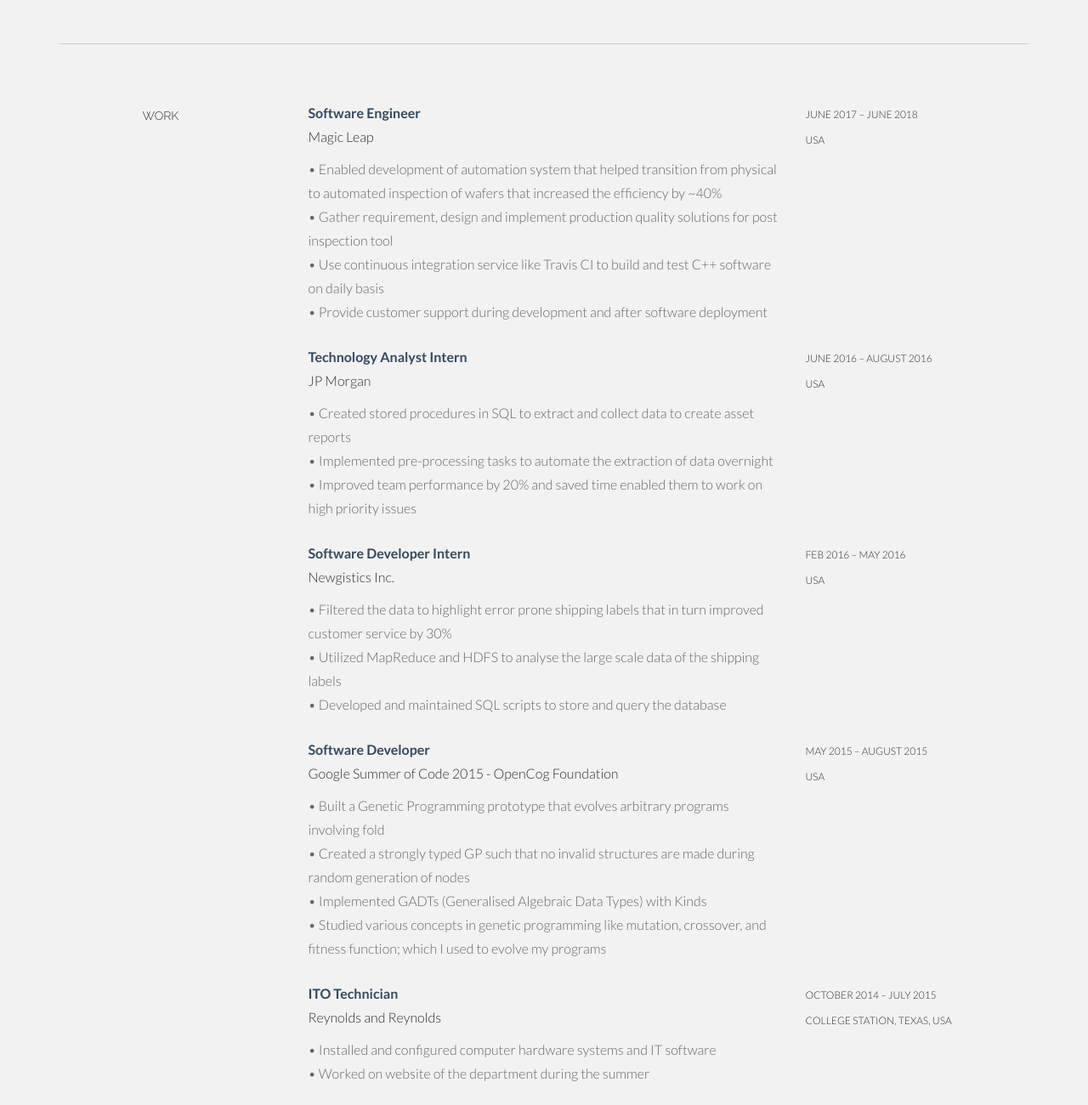
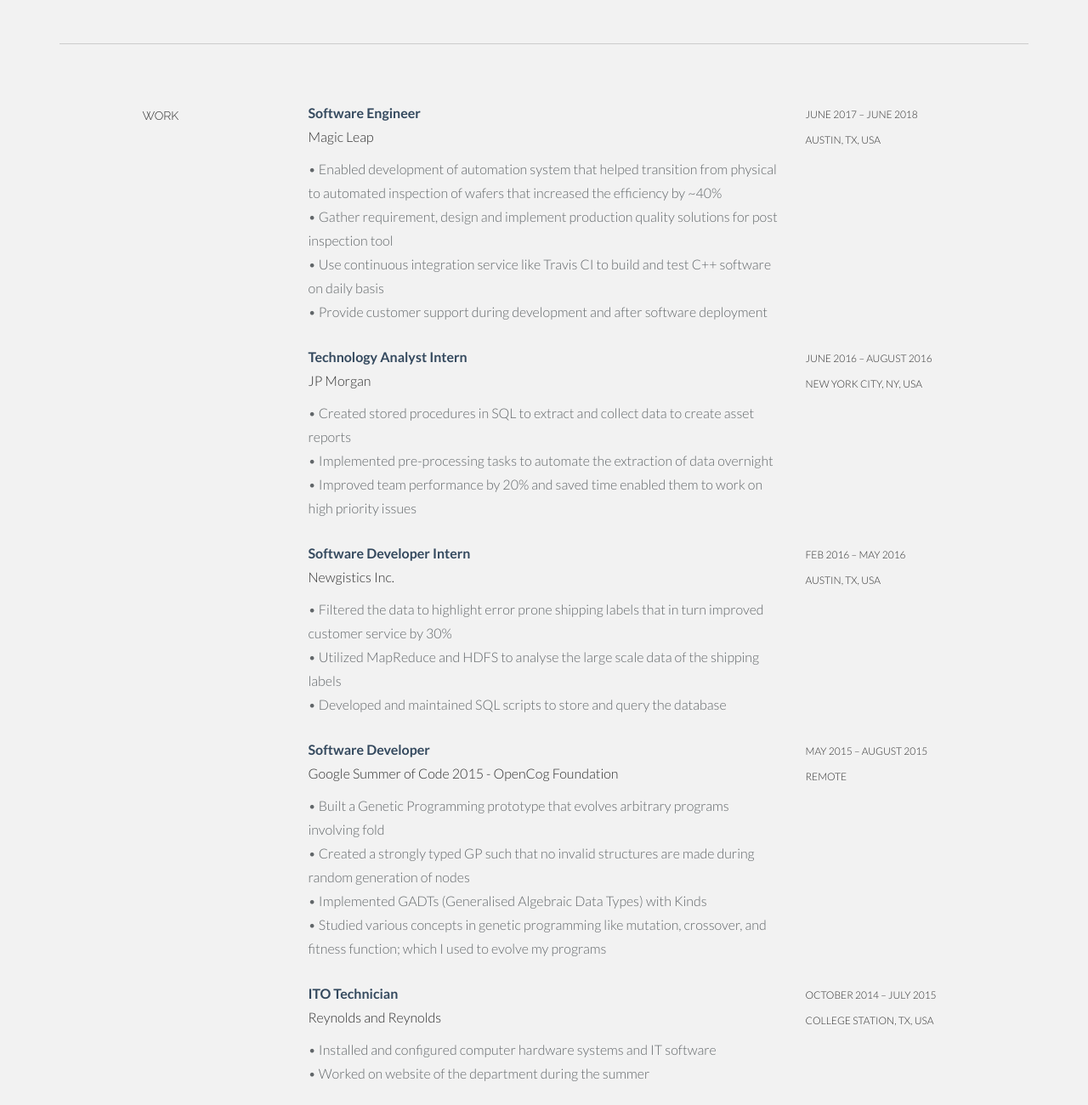
Before and after one commit to kaivan29/resume, a plain HTML site: page index.html in a window 1280 px wide. Shown: the part 880-2180 px from the top of the page at 85% size. Drawn offline with Linux system fonts and the light colour scheme.

Commit message:
Update index.html

```diff
--- a/index.html
+++ b/index.html
@@ -128,7 +128,7 @@
 				</div>
 				<div class="col-lg-3">
 					<p><sm>June 2017 – June 2018<br />
-					USA</sm></p>
+					Austin, TX, USA</sm></p>
 				</div>
 
 				<!-- EDIT: work line 2 -->
@@ -143,7 +143,7 @@
 				</div>
 				<div class="col-lg-3">
 					<p><sm>June 2016 – August 2016<br />
-					USA</sm></p>
+					New york city, NY, USA</sm></p>
 				</div>
 
 				<!-- EDIT: work line 3 -->
@@ -158,7 +158,7 @@
 				</div>
 				<div class="col-lg-3">
 					<p><sm>Feb 2016 – May 2016<br />
-					USA</sm></p>
+					Austin, TX, USA</sm></p>
 				</div>
 
 				<!-- EDIT: work line 4 -->
@@ -174,7 +174,7 @@
 				</div>
 				<div class="col-lg-3">
 					<p><sm>May 2015 – August 2015<br />
-					USA</sm></p>
+					Remote</sm></p>
 				</div>
 
 				<!-- EDIT: work line 5-->
@@ -188,7 +188,7 @@
 				</div>
 				<div class="col-lg-3">
 					<p><sm>October 2014 – July 2015 <br />
-					College Station, Texas, USA</sm></p>
+					College Station, TX, USA</sm></p>
 				</div>
 
 				<!-- EDIT: work line 6-->
@@ -202,7 +202,7 @@
 				</div>
 				<div class="col-lg-3">
 					<p><sm>October 2014 – July 2015 <br />
-					College Station, Texas, USA</sm></p>
+					College Station, TX, USA</sm></p>
 				</div>
 		</div><!--/.row -->
 		<br>
```
